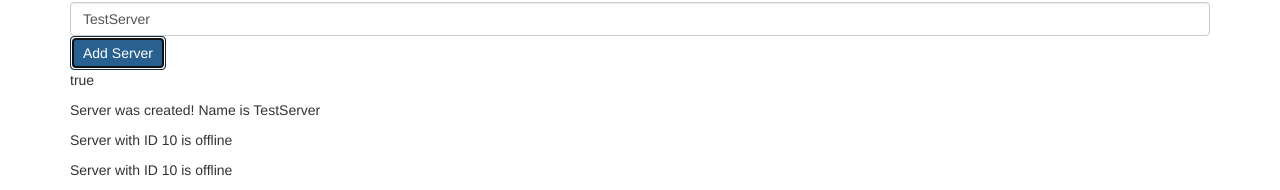
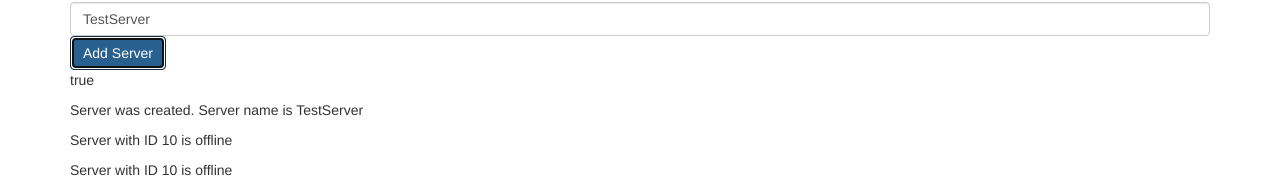
Before and after one commit to Jayce77/AngularProjects, an Angular app in the folder my-first-app/: page / in a window 1280 px wide. Both pictures are taken after a click on the button "Add Server". Shown: the part 110-300 px from the top of the page. Built offline with nearby package versions, Linux system fonts and the light colour scheme.

Commit message:
added directive with *ngIf

```diff
--- a/my-first-app/src/app/servers/servers.component.html
+++ b/my-first-app/src/app/servers/servers.component.html
@@ -15,6 +15,7 @@
   Add Server
 </button>
 <p [innerText]="allowNewServer"></p>
-<p>{{ serverCreationStatus }}</p>
+<!-- <p>{{ serverCreationStatus }}</p> -->
+<p *ngIf="serverCreated">Server was created. Server name is {{serverName}}</p>
 <app-server></app-server>
 <app-server></app-server>
--- a/my-first-app/src/app/servers/servers.component.ts
+++ b/my-first-app/src/app/servers/servers.component.ts
@@ -9,6 +9,7 @@
   allowNewServer: boolean = false;
   serverCreationStatus: string = 'No server was created!';
   serverName: string = 'TestServer';
+  serverCreated: boolean = false;
 
   constructor() {
     setTimeout(() => {this.allowNewServer = true}, 2000)
@@ -18,6 +19,7 @@
   }
 
   onCreateServer() {
+    this.serverCreated = true;
     this.serverCreationStatus = 'Server was created! Name is ' + this.serverName;
   }
 
```
Also changed, not shown: 1 other file (tests, documents, lock files or other folders).
